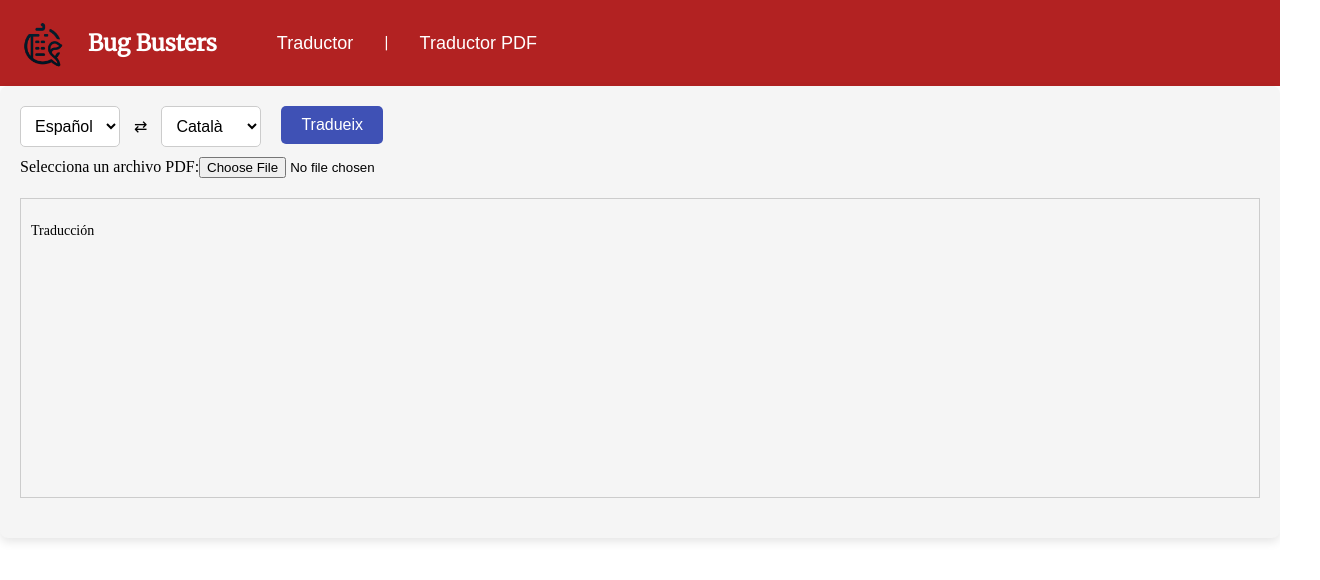
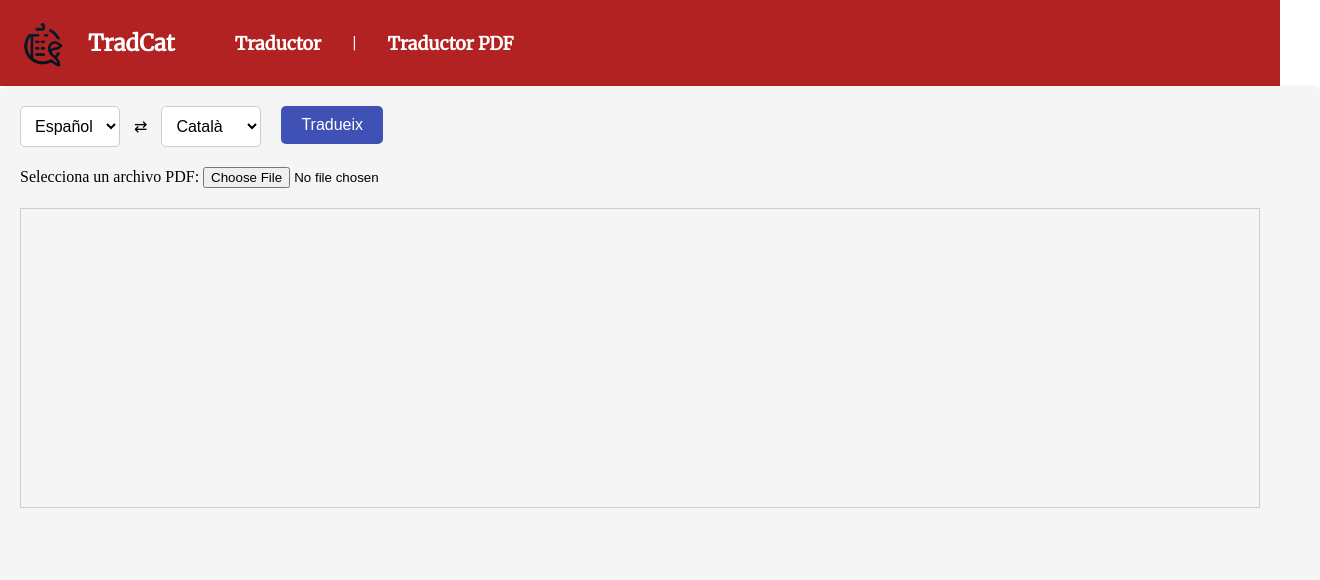
Before and after one commit to kilianark/AinaHack, an Angular app in the folder angular-front/: page /translate_pdf in a window 1280 px wide. Shown: the top 580 px of the page, 1320 px wide, since content can reach past the window. Built offline with nearby package versions, Linux system fonts and the light colour scheme.

Commit message:
push de cosas varias no furula cerebro

```diff
--- a/angular-front/src/app/components/header/header.component.css
+++ b/angular-front/src/app/components/header/header.component.css
@@ -1,6 +1,6 @@
 body {
   font-family: "Merriweather", serif;
-  font-weight: 400;
+  font-weight: bold;
   font-style: normal;
 }
 header {
@@ -45,3 +45,8 @@ nav {
   color: white;
   padding: 0 10px;
 }
+button{
+  font-family: "Merriweather", serif;
+  font-weight: bold;
+  font-style: normal;
+}
--- a/angular-front/src/app/components/header/header.component.html
+++ b/angular-front/src/app/components/header/header.component.html
@@ -1,7 +1,7 @@
 <header>
     <div class="title-container">
     <img src="assets/icono.png" alt="icono" width="70px" height="70px">
-    <h1>Bug Busters</h1>
+    <h1>{{ title }}</h1>
     </div>
     <nav>
         <button class="header_tab" routerLink="/translate_text">Traductor</button>
--- a/angular-front/src/app/components/header/header.component.ts
+++ b/angular-front/src/app/components/header/header.component.ts
@@ -9,5 +9,5 @@ import { RouterLink } from '@angular/router';
   styleUrl: './header.component.css'
 })
 export class HeaderComponent {
-  title = 'Bug Busters'
+  title = 'TradCat'
 }
--- a/angular-front/src/app/pages/traductor-doc/traductor-doc.component.css
+++ b/angular-front/src/app/pages/traductor-doc/traductor-doc.component.css
@@ -5,12 +5,16 @@ body {
 }
 form {
   display: flex;
+  height: 100%;
+  position: absolute;
+  width: 100%;
   justify-content: space-between;
   align-items: center;
   padding: 20px;
   background-color: #f5f5f5; /* Color de fondo similar al de la imagen */
   border-radius: 8px; /* Bordes redondeados */
   box-shadow: 0px 4px 10px rgba(0, 0, 0, 0.1); /* Sombra sutil */
+
 }
 
 mat-form-field {
@@ -89,6 +93,7 @@ div[style*="border: 1px solid"] {
 .translator-container {
   width: 100%;
   height: 100%;
+  margin-right: 40px;
 }
 .input-container {
   width: 50%; /* Ajusta el ancho del contenedor de entrada */
@@ -116,6 +121,7 @@ div[style*="border: 1px solid"] {
 
 .buttons-container {
   display: flex;
+  margin-bottom: 20px;
 }
 
 .button-container {
--- a/angular-front/src/app/pages/traductor-doc/traductor-doc.component.html
+++ b/angular-front/src/app/pages/traductor-doc/traductor-doc.component.html
@@ -27,13 +27,13 @@
       </div>
     </div>
     <div class="pdf">
-      <label for="pdfInput">Selecciona un archivo PDF:</label>
+      <label for="pdfInput">Selecciona un archivo PDF: </label>
       <input type="file" id="pdfInput" accept="application/pdf" (change)="onFileSelected($event)"/>
     </div>
     <!-- Campos de entrada y salida -->
     <div class="translation-panel">
       <div class="output-container">
-        <p>{{ translatedText || "Traducción" }}</p>
+        <p>{{ translatedText }}</p>
       </div>
     </div>
   </div>
--- a/angular-front/src/app/pages/traductor-doc/traductor-doc.component.ts
+++ b/angular-front/src/app/pages/traductor-doc/traductor-doc.component.ts
@@ -30,6 +30,7 @@ export class TraductorDocComponent {
       console.error("No file selected!");  // Muestra un error si no hay archivo
       return;
     }
+    this.translatedText = "Traduciendo...";
     this.pdfService.uploadPdf(this.selectedFile).subscribe(response => {
       this.setencePdf =response.text;
       console.log('Text extret: ', response.text);
--- a/angular-front/src/app/pages/traductor-text/traductor-text.component.css
+++ b/angular-front/src/app/pages/traductor-text/traductor-text.component.css
@@ -21,7 +21,9 @@ form {
   flex-direction: column;
   justify-content: space-between;
 }
-
+#language{
+  margin-right:20px;
+}
 mat-form-field {
   width: 100%;
 }
--- a/angular-front/src/app/pages/traductor-text/traductor-text.component.html
+++ b/angular-front/src/app/pages/traductor-text/traductor-text.component.html
@@ -13,6 +13,7 @@
         </select>
         <span class="swap-icon" id="medio" (click)="swapLanguages()">⇄</span>
         <select
+        id="language"
           formControlName="targetLanguage"
           (change)="onTgtLanguageChange()"
         >
@@ -23,7 +24,6 @@
         <!-- Botón de traducir -->
       </div>
       <div class="function-selector">
-        <label for="functionSelect">Sel·lecciona una funció</label>
         <select
           formControlName="functionality"
           id="functionSelect"
--- a/angular-front/src/app/pages/traductor-text/traductor-text.component.ts
+++ b/angular-front/src/app/pages/traductor-text/traductor-text.component.ts
@@ -137,9 +137,9 @@ export class TraductorTextComponent {
     const tmpSrc = this.traductorForm.get('sourceLanguage')?.value;
     if (tmpSrc === 'Castellà') {
       this.srcLangCode = 'Spanish';
-    } else if (tmpTgt === 'Català') {
+    } else if (tmpSrc === 'Català') {
       this.srcLangCode = 'Catalan';
-    } else if (tmpTgt === 'Anglès') {
+    } else if (tmpSrc === 'Anglès') {
       this.tgtLangCode = 'English';
     }
 
--- a/angular-front/src/app/services/translate/translate.service.ts
+++ b/angular-front/src/app/services/translate/translate.service.ts
@@ -17,7 +17,7 @@ export class TranslateService {
     const body = {
       src_lang_code: srcLangCode,
       tgt_lang_code: tgtLangCode,
-      sentence: sentence
+      sentence: sentence.replace(/\n/g, " "),
     };
     return this.http.post<any>(this.translateApiUrl, body);
   }
```
Also changed, not shown: 1 other file (tests, documents, lock files or other folders).
